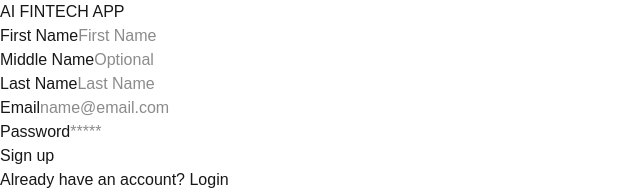
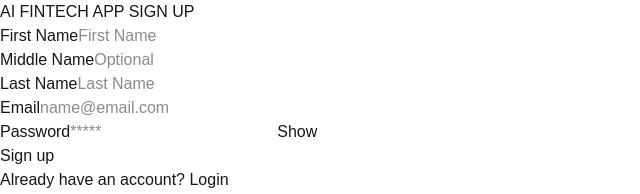
Before and after one commit to attahchisom8/FINTECH-APP, a Next.js app in the folder fintech-frontend/: page /signup in a window 1280 px wide. Shown: the top 194 px of the page, without its empty margins (0-640 px from the left). Built offline with nearby package versions, Linux system fonts and the light colour scheme.

Commit message:
securing my app like a pro, including the rontend side

```diff
--- a/fintech-frontend/src/app/dashboard/page.tsx
+++ b/fintech-frontend/src/app/dashboard/page.tsx
@@ -31,7 +31,7 @@ export default function Dashboard() {
 		};
 
 		fetchUser();
-	}, [router]); // leaving the array empty i the same thing
+	}, [router]); // use effect runs as many times as router changes
 
 	const handleLogout = () => {
 		localStorage.removeItem("token");
@@ -47,7 +47,7 @@ export default function Dashboard() {
 				Welcome Back
 				{user?.firstName}{" "}
 				{user?.middleName ? user.middleName + " " : ""}
-				{user.lastName}
+				{user?.lastName}
 				</h2>
 				<button
 				className="logout-btn"
--- a/fintech-frontend/src/app/login/page.tsx
+++ b/fintech-frontend/src/app/login/page.tsx
@@ -8,6 +8,7 @@ export default function LoginPage() {
 	const [email, setEmail] = useState("");
 	const [password, setPassword] = useState("");
 	const [error, setError] = useState("");
+	const [showPwd, setShowPwd] = useState(false);
 	const router = useRouter();
 
 	const handleLogin = async (e: React.SubmitEvent) => {
@@ -47,13 +48,20 @@ export default function LoginPage() {
 						<label htmlFor="password">Password</label>
 						<input
 							id="password"
-							type="password"
+							type={showPwd ? "text" : "password"}
 							value={password}
 							onChange={(e) => setPassword(e.target.value)}
 							placeholder="*****"
 							required
 							className="login-password"
 						/>
+						<button
+							type="button" // important! set to buuton so i doesnt submit the form
+							onClick={() => setShowPwd(!showPwd)}
+							className="show-password-btn"
+						>
+							{showPwd ? "Hide" : "Show"}
+						</button>
 					</div>
 					<div className="btn-box">
 						<button
--- a/fintech-frontend/src/app/signup/page.tsx
+++ b/fintech-frontend/src/app/signup/page.tsx
@@ -1,9 +1,10 @@
 "use client";
 
-import { useState } from "react";
+import { useDebugValue, useState } from "react";
 import { useRouter } from "next/navigation";
 import api from "@/lib/api";
 import Link from "next/link";
+import { useStyleRegistry } from "styled-jsx";
 
 
 export default function SignUpPage() {
@@ -13,6 +14,7 @@ export default function SignUpPage() {
 	const [firstName, setFirstName] = useState("");
 	const [lastName, setLastName] = useState("");
 	const [middleName, setMiddleName] = useState	("");
+	const [showPwd, setShowPwd] = useState(false);
 	const router = useRouter();
 
 	const handleLogin = async (e: React.SubmitEvent) => {
@@ -20,7 +22,13 @@ export default function SignUpPage() {
 		setError("");
 
 		try {
-			const response = await api.post("/auth/login", {email, password});
+			const response = await api.post("/auth/signup", {
+				email,
+				password,
+				firstName,
+				middleName,
+				lastName,
+			});
 			const token = response.data.token;
 			localStorage.setItem("token", token);
 			router.push("/dashboard")
@@ -31,8 +39,8 @@ export default function SignUpPage() {
 	}
 
 	return (
-		<div className="login-section">
-			<h1 className="purple-text">AI FINTECH APP</h1>
+		<div className="signup-section">
+			<h1 className="purple-text">AI FINTECH APP SIGN UP</h1>
 			{error && (<p className="text-red">{error}</p>)}
 			<div className="signup-card">
 				<form onSubmit={handleLogin}>
@@ -84,13 +92,20 @@ export default function SignUpPage() {
 						<label htmlFor="password">Password</label>
 						<input
 							id="password"
-							type="password"
+							type={showPwd ? "text" : "password"}
 							value={password}
 							onChange={(e) => setPassword(e.target.value)}
 							placeholder="*****"
 							required
 							className="sign-password"
 						/>
+						<button
+							type="button" // important! set to buuton so i doesnt submit the form
+							onClick={() => setShowPwd(!showPwd)}
+							className="show-password-btn"
+						>
+							{showPwd ? "Hide" : "Show"}
+						</button>
 					</div>
 					<div className="btn-box">
 						<button
--- a/fintech-frontend/src/components/protectedRoutes.tsx
+++ b/fintech-frontend/src/components/protectedRoutes.tsx
@@ -12,7 +12,7 @@ const ProtectedRoute = ({children}: {children: React.ReactNode}) => {
 			return redirect("/login"); // or router.push("/login")
 	}, []);
 
-	return <>children</>
+	return <>{children}</>
 }
 
 export default ProtectedRoute;
```
